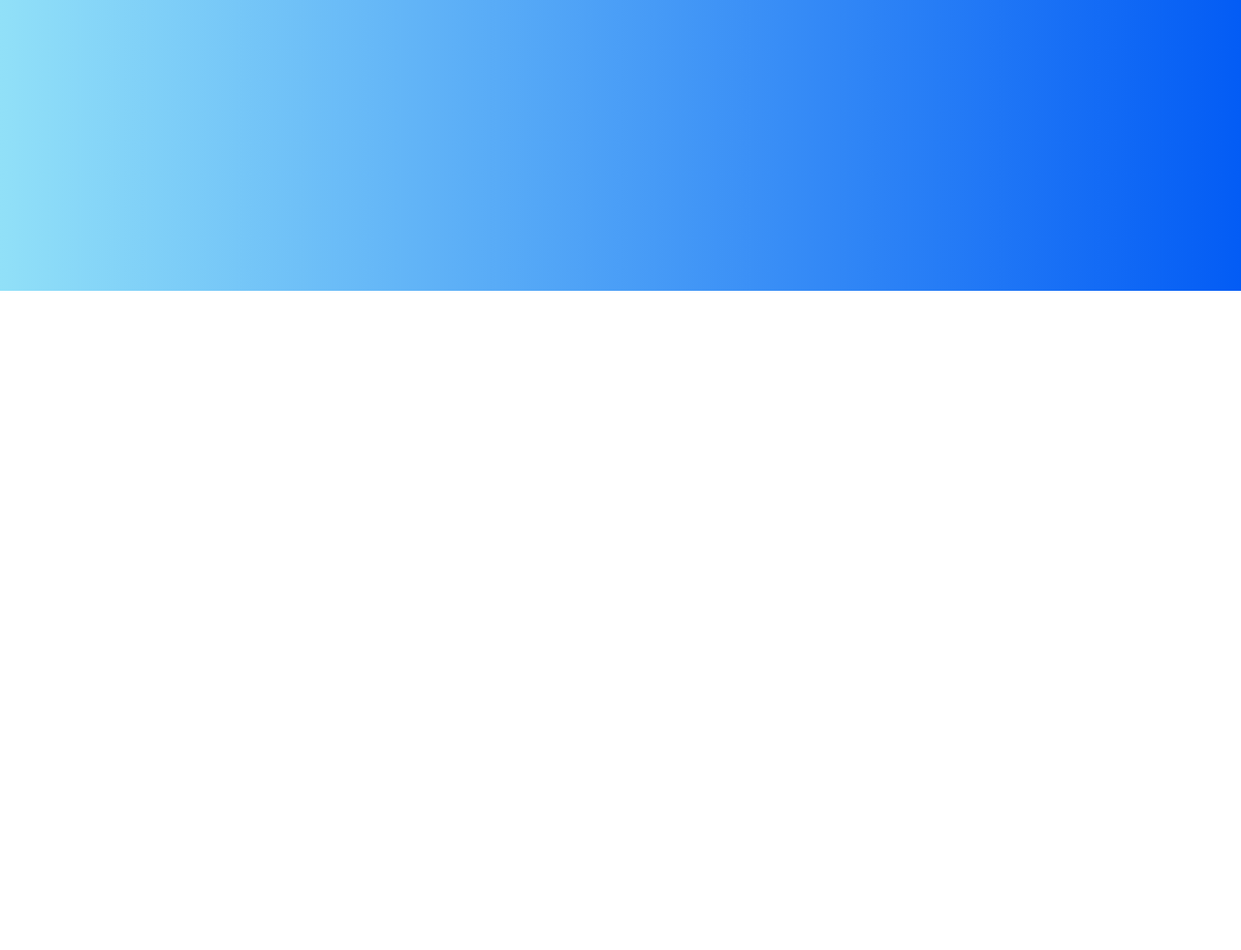
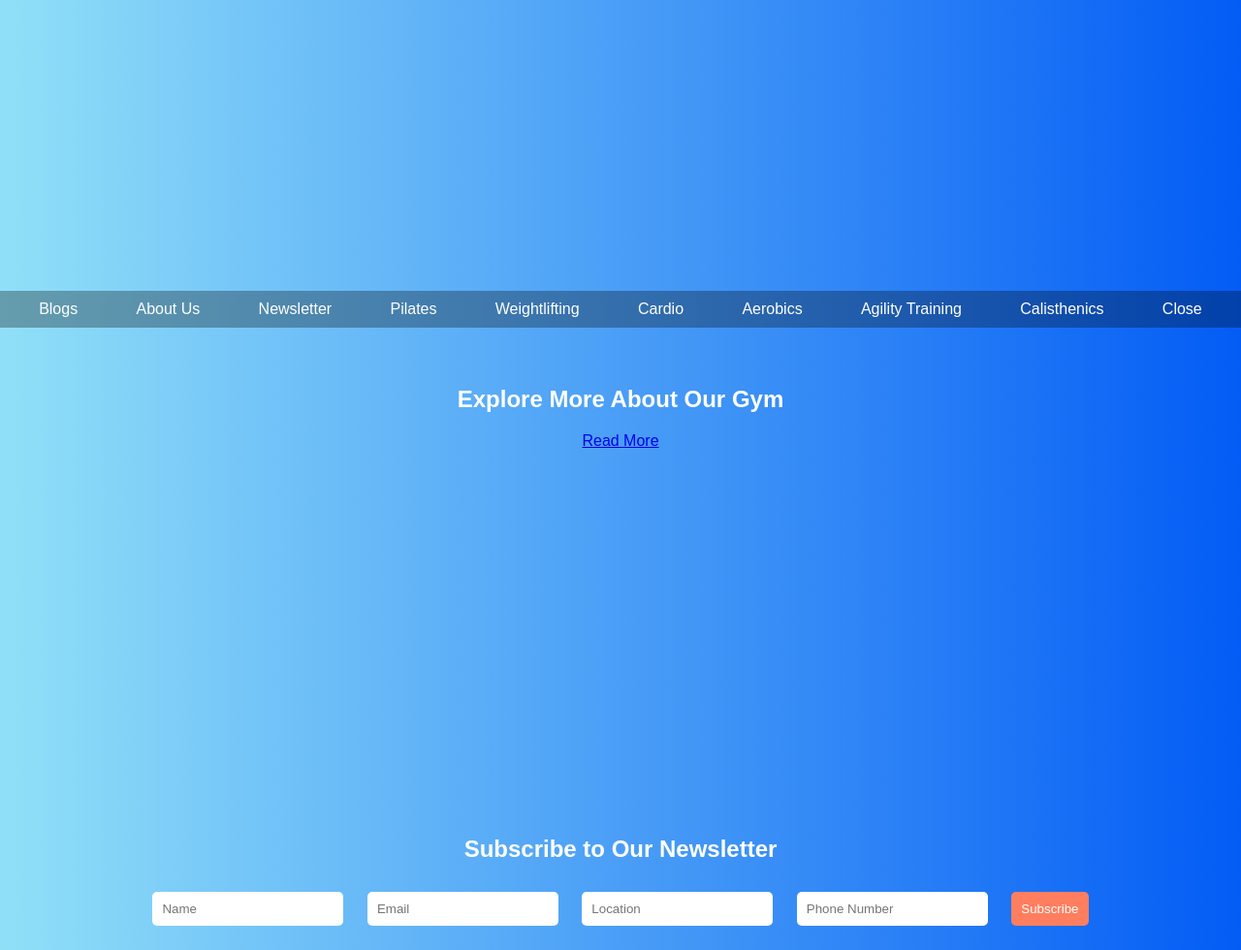
Before and after one commit to navjot-create/gym-website, a plain HTML site: page index.html in a window 1280 px wide. Shown: the part 500-1480 px from the top of the page at 97% size. Before the commit the page ends 800 px from the top, so only its background shows below. Drawn offline with Linux system fonts and the light colour scheme.

Commit message:
Update index.html
events added to the website

```diff
--- a/index.html
+++ b/index.html
@@ -74,17 +74,67 @@
     </style>
 </head>
 <body>
-
     <!-- Landing Page -->
     <div class="form-section" id="landing">
         <h1>Welcome to Our Gym</h1>
         <p>Register Below:</p>
-        <form action="home.html" method="GET">
+        <form action="home.html" method="GET"
+              onsubmit="gtag('event', 'form_submit', {
+                        'event_category': 'User Input',
+                        'event_label': 'Webpage 1 Registration',
+                        'value': 1 });">
             <input type="text" name="name" placeholder="Enter your name" required>
             <input type="email" name="email" placeholder="Enter your email" required>
             <input type="tel" name="contact" placeholder="Enter your contact number" required>
             <button type="submit">Submit</button>
         </form>
     </div>
+
+    <!-- Webpage 2: Navigation Events -->
+    <div class="navigation">
+        <a href="blogs.html"
+           onclick="gtag('event', 'click', { 'event_category': 'Navigation', 'event_label': 'Blogs' });">Blogs</a>
+        <a href="about-us.html"
+           onclick="gtag('event', 'click', { 'event_category': 'Navigation', 'event_label': 'About Us' });">About Us</a>
+        <a href="newsletter.html"
+           onclick="gtag('event', 'click', { 'event_category': 'Navigation', 'event_label': 'Newsletter' });">Newsletter</a>
+        <a href="pilates.html"
+           onclick="gtag('event', 'click', { 'event_category': 'Navigation', 'event_label': 'Pilates' });">Pilates</a>
+        <a href="weightlifting.html"
+           onclick="gtag('event', 'click', { 'event_category': 'Navigation', 'event_label': 'Weightlifting' });">Weightlifting</a>
+        <a href="cardio.html"
+           onclick="gtag('event', 'click', { 'event_category': 'Navigation', 'event_label': 'Cardio' });">Cardio</a>
+        <a href="aerobics.html"
+           onclick="gtag('event', 'click', { 'event_category': 'Navigation', 'event_label': 'Aerobics' });">Aerobics</a>
+        <a href="agility-training.html"
+           onclick="gtag('event', 'click', { 'event_category': 'Navigation', 'event_label': 'Agility Training' });">Agility Training</a>
+        <a href="calisthenics.html"
+           onclick="gtag('event', 'click', { 'event_category': 'Navigation', 'event_label': 'Calisthenics' });">Calisthenics</a>
+        <a href="#"
+           onclick="gtag('event', 'click', { 'event_category': 'Navigation', 'event_label': 'Close' });">Close</a>
+    </div>
+
+    <!-- Webpage 3: Read More -->
+    <div class="section">
+        <h2>Explore More About Our Gym</h2>
+        <a href="read-more.html"
+           onclick="gtag('event', 'click', { 'event_category': 'Content Interaction', 'event_label': 'Read More' });">Read More</a>
+    </div>
+
+    <!-- Webpage 5: Subscription Form -->
+    <div class="form-section">
+        <h2>Subscribe to Our Newsletter</h2>
+        <form action="subscribe.html" method="POST"
+              onsubmit="gtag('event', 'subscribe', {
+                        'event_category': 'User Input',
+                        'event_label': 'Webpage 5 Subscription',
+                        'value': 1 });">
+            <input type="text" name="name" placeholder="Name" required>
+            <input type="email" name="email" placeholder="Email" required>
+            <input type="text" name="location" placeholder="Location" required>
+            <input type="tel" name="phone" placeholder="Phone Number" required>
+            <button type="submit">Subscribe</button>
+        </form>
+    </div>
 </body>
 </html>
```
Lines whose indentation alone changed are shown as unchanged.
